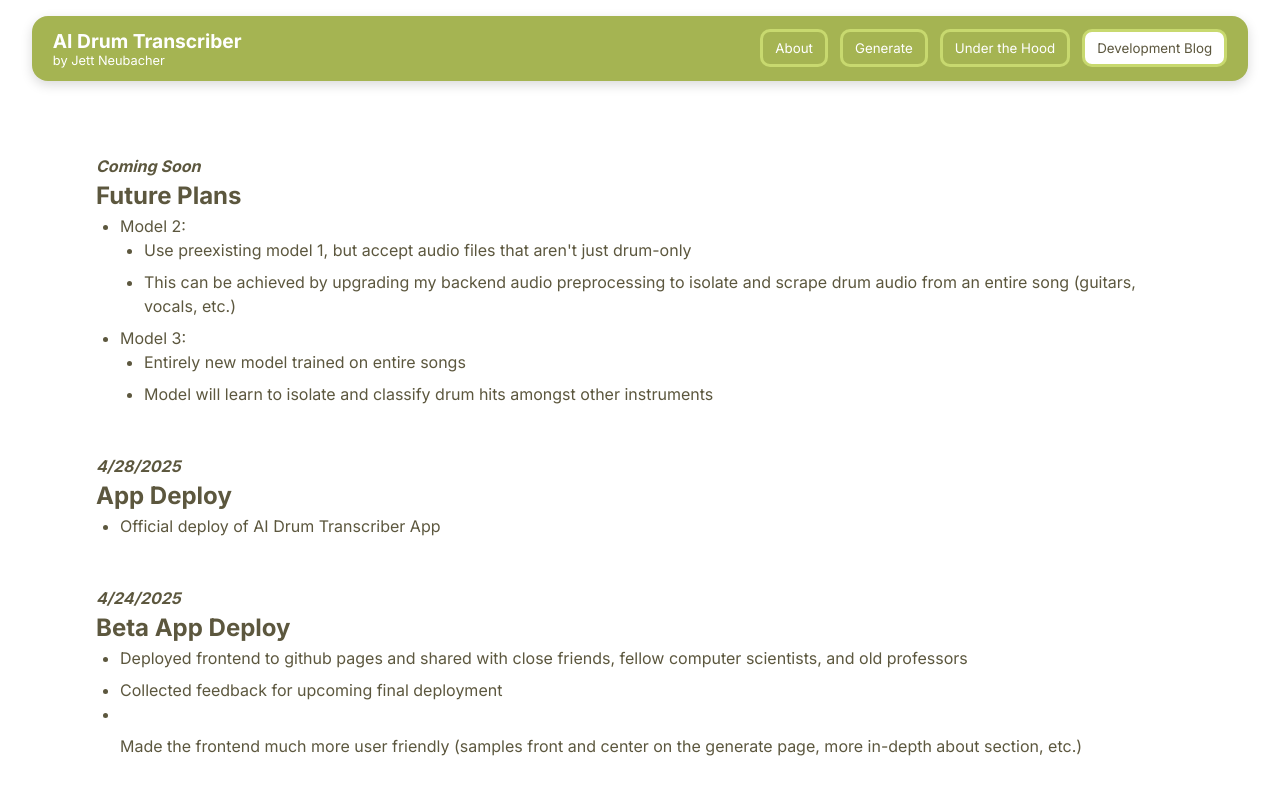
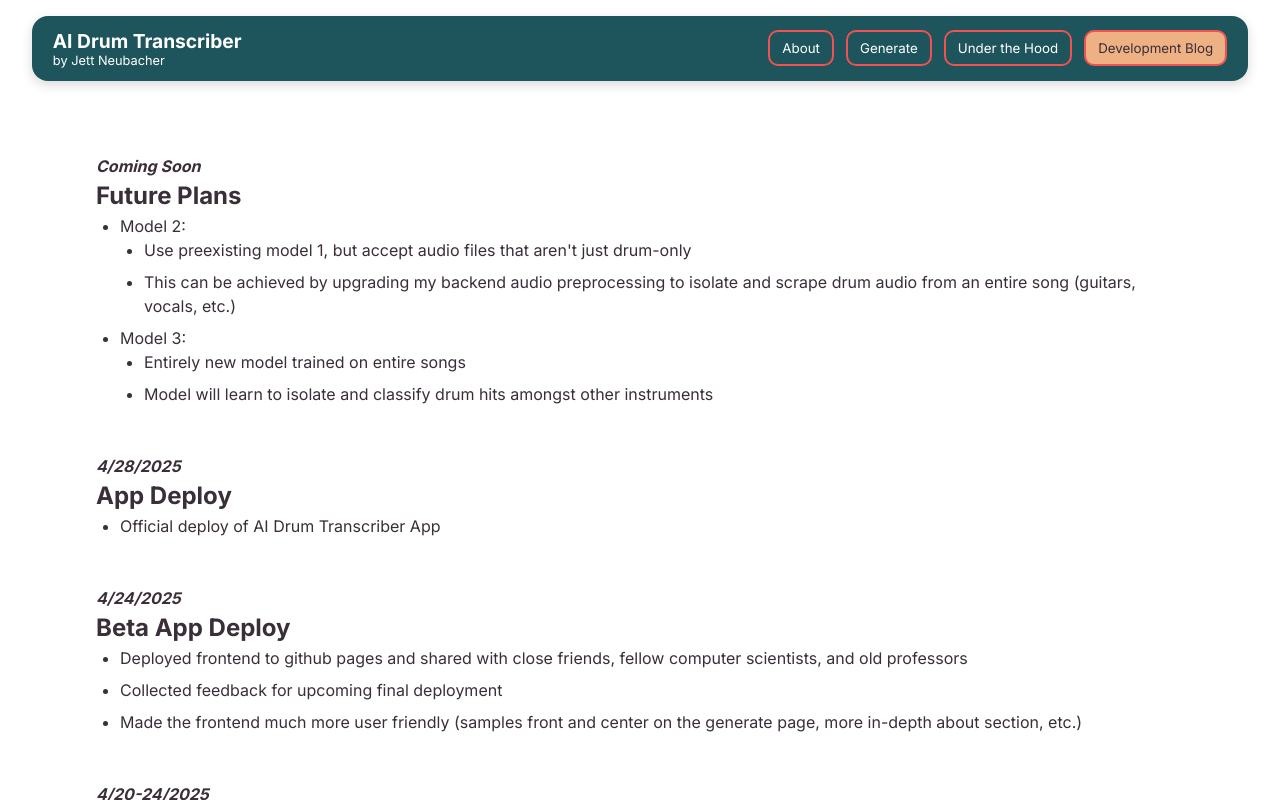
Before and after one commit to jettneubacher/DrumTabs, a React (Vite) app: page / in a window 1280 px wide. Both pictures are taken after a click on the button "Development Blog". Shown: the top 800 px of the page. Built offline with nearby package versions, Linux system fonts and the light colour scheme.

Commit message:
styling changes

```diff
--- a/src/App.css
+++ b/src/App.css
@@ -1,14 +1,14 @@
 :root {
   --f: 'Inter', sans-serif;
   --text: black;
-  --pri: #C8D96F;
-  --sec: #514B23;
+  --pri: #F15152;
+  --sec: #EDB183;
   --lpri: #C4F7A1;
   --lsec: #656839;
-  --dark: #5C573E;
-  --light: #CBC9AD;
+  --dark: #3A2E39;
+  --light: #F4D8CD;
   --bg: white;
-  --bg2: #A5B452;
+  --bg2: #1E555C;
   --gradient: linear-gradient(100deg, var(--pri), var(--sec));
   --l-gradient: linear-gradient(100deg, var(--lpri), var(--lsec));
 }
--- a/src/components/Development.jsx
+++ b/src/components/Development.jsx
@@ -65,11 +65,10 @@ function Development() {
               Deployed frontend to github pages and shared with close friends,
               fellow computer scientists, and old professors
             </li>
+            <li>Collected feedback for upcoming final deployment</li>
             <li>
-              Collected feedback for upcoming final deployment
-              <li></li>Made the frontend much more user friendly (samples front
-              and center on the generate page, more in-depth about section,
-              etc.)
+              Made the frontend much more user friendly (samples front and
+              center on the generate page, more in-depth about section, etc.)
             </li>
           </ul>
         </div>
--- a/src/components/css/ExamplePool.css
+++ b/src/components/css/ExamplePool.css
@@ -25,10 +25,12 @@
 
   .example-box {
     background-color: var(--light);
-    border: 2px solid var(--dark);
+    border: 2px solid var(--pri);
     border-radius: 16px;
     padding: 1rem;
     padding-bottom: 0.25rem;
+    box-shadow: 0 4px 12px rgba(0, 0, 0, 0.15);
+
   }
 
   .example-item {
@@ -44,7 +46,7 @@
     border-radius: 8px;
     cursor: pointer;
     font-size: 0.8rem;
-    background-color: var(--pri);
+    background-color: var(--sec);
     color: var(--dark);
     transition: background-color 0.2s ease;
   }
--- a/src/components/css/Generate.css
+++ b/src/components/css/Generate.css
@@ -7,14 +7,16 @@
   }
 
   .instructions-btn button {
-    background-color: var(--light);
+    background-color: var(--bg2);
     font-weight: bold;
     font-size: 1rem;
     padding: 8px 16px;
     border-radius: 0.5rem;
-    border: 2px solid var(--dark);
-    color: var(--dark);
+    border: 0px solid var(--pri);
+    color: var(--bg);
     cursor: pointer;
+    box-shadow: 0 4px 12px rgba(0, 0, 0, 0.15);
+
   }
 
   .instructions-button-text {
@@ -42,6 +44,8 @@
   width: 300px;
   z-index: 999;
   padding: 1rem;
+  box-shadow: 0 4px 12px rgba(0, 0, 0, 0.15);
+
 
 }
 
@@ -71,12 +75,14 @@
   padding: 8px 16px;
   top: 103px;
   left: 2.75%;
-  background-color: var(--light);
-  color: var(--dark);
+  background-color: var(--bg2);
+  color: var(--bg);
   font-weight: bold;
-  border: 2px solid var(--dark);
+  border: 0px solid var(--pri);
   border-radius: 8px;
   z-index:998;
+  box-shadow: 0 4px 12px rgba(0, 0, 0, 0.15);
+
 }
 
 /* X close toggle - inside sidebar */
--- a/src/components/css/Header.css
+++ b/src/components/css/Header.css
@@ -49,7 +49,7 @@
 .nav-button {
   background-color: var(--bg2);
   color: var(--bg);
-  border: solid 3px var(--pri);
+  border: solid 2.5px var(--pri);
   padding: 8px 12px;
   cursor: pointer;
   border-radius: 10px;
@@ -57,12 +57,12 @@
 }
 
 .nav-button:hover {
-  background-color: var(--bg);
+  background-color: var(--sec);
   color: var(--dark);
 }
 
 .nav-button.active {
-  background-color: var(--bg);
+  background-color: var(--sec);
   color: var(--dark);
 }
 
@@ -72,7 +72,7 @@
   background: none;
   border: none;
   font-size: 1.5rem;
-  color: var(--pri);
+  color: var(--sec);
   cursor: pointer;
   z-index: 1001;
 }
@@ -85,7 +85,7 @@
   position: fixed;
   top: 70px;
   right: 2.5%;
-  background-color: var(--light);
+  background-color: var(--sec);
   padding: 10px;
   border-radius: 16px;
   z-index: 5000;
--- a/src/components/css/ModelSelect.css
+++ b/src/components/css/ModelSelect.css
@@ -17,7 +17,7 @@
     font-size: 1rem;
     border-radius: 6px;
     border: 0px solid var(--pri);
-    background-color: var(--light);
+    background-color: var(--sec);
     color: var(--dark);
     cursor: pointer;
   }
--- a/src/components/css/ModelUsage.css
+++ b/src/components/css/ModelUsage.css
@@ -14,7 +14,7 @@
   }
 
   .model-info-box {
-    background-color: var(--light);
+    background-color: var(--sec);
     color: var(--dark);
     padding: 1rem 1.5rem;
     border: 0px solid var(--text);
--- a/src/components/css/Upload.css
+++ b/src/components/css/Upload.css
@@ -54,10 +54,12 @@
     width: 400px;
     height: 100px;
     background-color: var(--light);
-    border: 2px solid var(--dark);
+    border: 2px solid var(--pri);
     border-radius: 10px;
     position: relative;
     text-align: center;
+    box-shadow: 0 4px 12px rgba(0, 0, 0, 0.15);
+
   }
 
 
@@ -69,7 +71,7 @@
 
 
   .upload-button {
-    background-color: var(--pri);
+    background-color: var(--sec);
     color: var(--dark);
     padding: 10px 20px;
     border-radius: 6px;
@@ -106,19 +108,18 @@
   }
 
   .gen-button {
-    background-color: var(--pri);
-    color: var(--dark);
+    background-color: var(--bg2);
+    color: var(--bg);
     border: none;
     padding: 8px 14px;
     border-radius: 6px;
     font-size: 1rem;
     cursor: pointer;
+    box-shadow: 0 4px 12px rgba(0, 0, 0, 0.15);
+
   }
 
-  .gen-button:hover {
-    background-color: var(--light);
-    color: var(--text);
-  }
+
 
 
   @media (max-width: 750px) {
```
